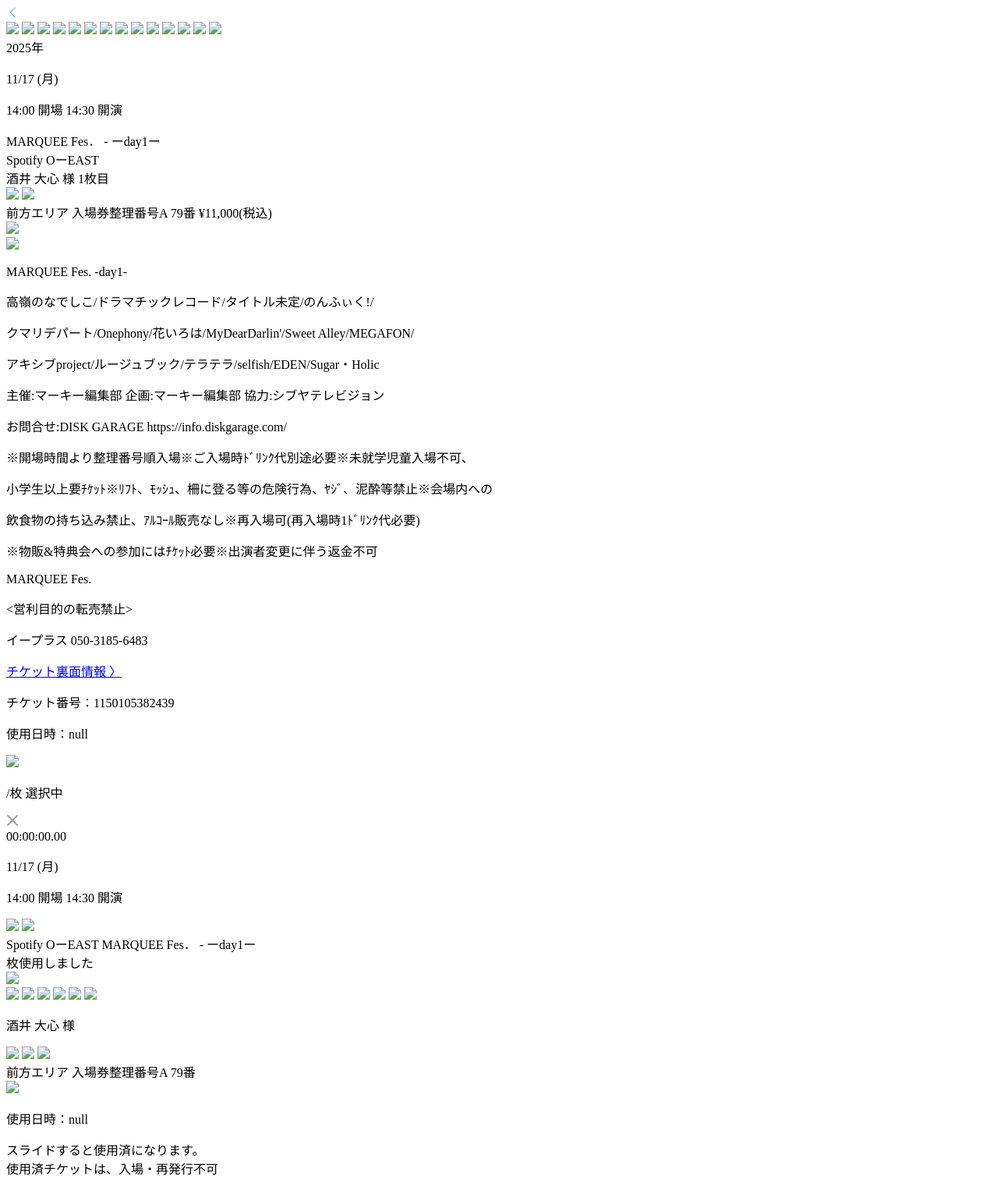
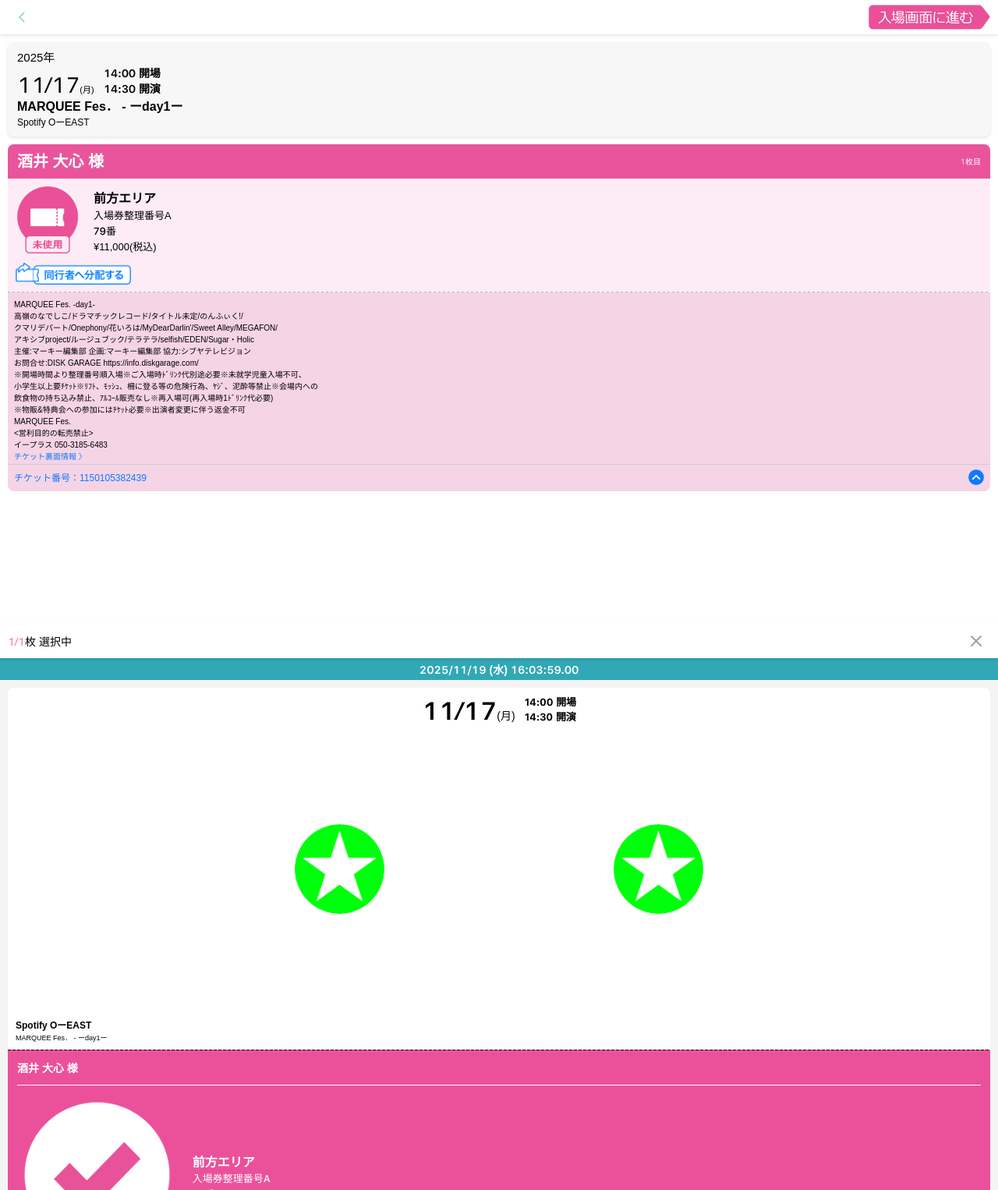
Before and after one commit to 47mirage/epulse, a plain HTML site: page index.html in a window 1280 px wide. Shown: the whole page at 78% size. After the commit the page ends 800 px from the top, so only its background shows below. Drawn offline with Linux system fonts and the light colour scheme; the site is published under a folder, as on GitHub Pages, so addresses that start at the root find nothing.

Commit message:
Update index.html

```diff
--- a/index.html
+++ b/index.html
@@ -5,8 +5,8 @@
   <meta charset="UTF-8">
   <meta name="robots" content="none">
   <meta name="viewport" content="width=device-width, initial-scale=1.0, maximum-scale=1.0, user-scalable=no">
-  <link rel="stylesheet" href="/static/mogiri.css">
-  <link rel="stylesheet" href="/static/style.css">
+  <link rel="stylesheet" href="./static/mogiri.css">
+  <link rel="stylesheet" href="./static/style.css">
 
   <!-- iOS対応 -->
   <meta name="apple-mobile-web-app-capable" content="yes">
@@ -15,17 +15,17 @@
 
   <!-- manifestの読み込み -->
   <link rel="manifest" href="./manifest.json">
-  <link rel="apple-touch-icon" href="/static/icon/apple-touch-icon.png">
-  <link rel="icon" type="image/png" sizes="32x32" href="/static/icon/favicon-32x32.png">
-  <link rel="icon" type="image/png" sizes="16x16" href="/static/icon/favicon-16x16.png">
-  <link rel="shortcut icon" href="/static/icon/favicon.ico">
+  <link rel="apple-touch-icon" href="./static/icon/apple-touch-icon.png">
+  <link rel="icon" type="image/png" sizes="32x32" href="./static/icon/favicon-32x32.png">
+  <link rel="icon" type="image/png" sizes="16x16" href="./static/icon/favicon-16x16.png">
+  <link rel="shortcut icon" href="./static/icon/favicon.ico">
   <meta name="theme-color" content="#ffffff">
 
-  <script src="/static/script.js" defer></script>
+  <script src="./static/script.js" defer></script>
 
   <script>
     if ('serviceWorker' in navigator) {
-      navigator.serviceWorker.register('/static/service-worker.js')
+      navigator.serviceWorker.register('./sw.js')
         .then(reg => console.log('SW registered:', reg))
         .catch(err => console.error('SW registration failed:', err));
     }
@@ -41,20 +41,20 @@
         </svg>
       </div>
       <div class="enter" onclick="showPage2()">
-        <img src="/static/image/edsdk_btn_goto_gatepass_01.png" class="frames" data-fid="1" />
-        <img src="/static/image/edsdk_btn_goto_gatepass_02.png" class="frames" data-fid="2" />
-        <img src="/static/image/edsdk_btn_goto_gatepass_03.png" class="frames" data-fid="3" />
-        <img src="/static/image/edsdk_btn_goto_gatepass_04.png" class="frames" data-fid="4" />
-        <img src="/static/image/edsdk_btn_goto_gatepass_05.png" class="frames" data-fid="5" />
-        <img src="/static/image/edsdk_btn_goto_gatepass_06.png" class="frames" data-fid="6" />
-        <img src="/static/image/edsdk_btn_goto_gatepass_07.png" class="frames" data-fid="7" />
-        <img src="/static/image/edsdk_btn_goto_gatepass_08.png" class="frames" data-fid="8" />
-        <img src="/static/image/edsdk_btn_goto_gatepass_09.png" class="frames" data-fid="9" />
-        <img src="/static/image/edsdk_btn_goto_gatepass_10.png" class="frames" data-fid="10" />
-        <img src="/static/image/edsdk_btn_goto_gatepass_11.png" class="frames" data-fid="11" />
-        <img src="/static/image/edsdk_btn_goto_gatepass_12.png" class="frames" data-fid="12" />
-        <img src="/static/image/edsdk_btn_goto_gatepass_13.png" class="frames" data-fid="13" />
-        <img src="/static/image/edsdk_btn_goto_gatepass_14.png" class="frames" data-fid="14" />
+        <img src="./static/image/edsdk_btn_goto_gatepass_01.png" class="frames" data-fid="1" />
+        <img src="./static/image/edsdk_btn_goto_gatepass_02.png" class="frames" data-fid="2" />
+        <img src="./static/image/edsdk_btn_goto_gatepass_03.png" class="frames" data-fid="3" />
+        <img src="./static/image/edsdk_btn_goto_gatepass_04.png" class="frames" data-fid="4" />
+        <img src="./static/image/edsdk_btn_goto_gatepass_05.png" class="frames" data-fid="5" />
+        <img src="./static/image/edsdk_btn_goto_gatepass_06.png" class="frames" data-fid="6" />
+        <img src="./static/image/edsdk_btn_goto_gatepass_07.png" class="frames" data-fid="7" />
+        <img src="./static/image/edsdk_btn_goto_gatepass_08.png" class="frames" data-fid="8" />
+        <img src="./static/image/edsdk_btn_goto_gatepass_09.png" class="frames" data-fid="9" />
+        <img src="./static/image/edsdk_btn_goto_gatepass_10.png" class="frames" data-fid="10" />
+        <img src="./static/image/edsdk_btn_goto_gatepass_11.png" class="frames" data-fid="11" />
+        <img src="./static/image/edsdk_btn_goto_gatepass_12.png" class="frames" data-fid="12" />
+        <img src="./static/image/edsdk_btn_goto_gatepass_13.png" class="frames" data-fid="13" />
+        <img src="./static/image/edsdk_btn_goto_gatepass_14.png" class="frames" data-fid="14" />
       </div>
     </div>
     <div class="main">
@@ -104,8 +104,8 @@
           <div class="ticket-main dashed-bottom">
             <div class="ticket-info">
               <div class="status">
-                <img src="/static/image/edsdk_v3_icon_ticket_unused.png" class="ticket-unused-icon icon icon-unused">
-                <img src="/static/image/edsdk_v3_icon_ticket_gatepass.png" class="ticket-used-icon icon icon-used">
+                <img src="./static/image/edsdk_v3_icon_ticket_unused.png" class="ticket-unused-icon icon icon-unused">
+                <img src="./static/image/edsdk_v3_icon_ticket_gatepass.png" class="ticket-used-icon icon icon-used">
               </div>
               <div class="info-list">
                 <span class="name">前方エリア</span>
@@ -114,12 +114,12 @@
                 <span class="price">¥11,000(税込)</span>
               </div>
               <div class="used-stamp">
-                <img src="/static/image/edsdk_v3_st_ticket_used_stamp.png" class="icon">
+                <img src="./static/image/edsdk_v3_st_ticket_used_stamp.png" class="icon">
               </div>
             </div>
             <div class="transfer">
               <div class="button">
-                <img src="/static/image/edsdk_ic_distribution_button.png" class="icon">
+                <img src="./static/image/edsdk_ic_distribution_button.png" class="icon">
               </div>
             </div>
           </div>
@@ -165,7 +165,7 @@
             </div>
           </div>
           <div class="arrow-button">
-            <img src="/static/image/edsdk_v3_icon_arrow_up.png" class="icon">
+            <img src="./static/image/edsdk_v3_icon_arrow_up.png" class="icon">
           </div>
         </div>
       </section>
@@ -215,8 +215,8 @@
             </div>
 
             <div class="mogiri-card-touch">
-              <img src="/static/image/edsdk_v3_icon_gate_star.png" class="mogiri-card-touch-image">
-              <img src="/static/image/edsdk_v3_icon_gate_star.png" class="mogiri-card-touch-image">
+              <img src="./static/image/edsdk_v3_icon_gate_star.png" class="mogiri-card-touch-image">
+              <img src="./static/image/edsdk_v3_icon_gate_star.png" class="mogiri-card-touch-image">
             </div>
             <div class="mogiri-title-venue">
               <!-- <span class="mogiri-title-text">MARQUEE Fes． - ーday1ー</span>
@@ -234,15 +234,15 @@
           <div class="mogiri-card-content" id="mogiri-swiper">
             <div class="mogiri-card-foreground" id="mogiri-foreground">
               <div class="mogiri-card-foreground-gate">
-                <img src="/static/image/edsdk_v3_icon_gate.png" class="mogiri-card-foreground-image">
+                <img src="./static/image/edsdk_v3_icon_gate.png" class="mogiri-card-foreground-image">
               </div>
               <div class="mogiri-card-foreground-gate-animation">
-                <img src="/static/image/edsdk_v3_anim_gate_01.png" class="gate-frame frame1">
-                <img src="/static/image/edsdk_v3_anim_gate_02.png" class="gate-frame frame2">
-                <img src="/static/image/edsdk_v3_anim_gate_03.png" class="gate-frame frame3">
-                <img src="/static/image/edsdk_v3_anim_gate_04.png" class="gate-frame frame4">
-                <img src="/static/image/edsdk_v3_anim_gate_05.png" class="gate-frame frame5">
-                <img src="/static/image/edsdk_v3_anim_gate_06.png" class="gate-frame frame6">
+                <img src="./static/image/edsdk_v3_anim_gate_01.png" class="gate-frame frame1">
+                <img src="./static/image/edsdk_v3_anim_gate_02.png" class="gate-frame frame2">
+                <img src="./static/image/edsdk_v3_anim_gate_03.png" class="gate-frame frame3">
+                <img src="./static/image/edsdk_v3_anim_gate_04.png" class="gate-frame frame4">
+                <img src="./static/image/edsdk_v3_anim_gate_05.png" class="gate-frame frame5">
+                <img src="./static/image/edsdk_v3_anim_gate_06.png" class="gate-frame frame6">
               </div>
             </div>
           </div>
@@ -258,9 +258,9 @@
             <div class="select-ticket-main">
               <div class="select-ticket-info">
                 <div class="select-ticket-icon">
-                  <img src="/static/image/edsdk_v3_icon_ticket_selected.png" class="select-ticket-icon-selected">
-                  <img src="/static/image/edsdk_v3_icon_ticket_unselected.png" class="select-ticket-icon-unselected"></img>
-                  <img src="/static/image/edsdk_v3_icon_ticket_gatepass.png" class="select-ticket-icon-used"></img>
+                  <img src="./static/image/edsdk_v3_icon_ticket_selected.png" class="select-ticket-icon-selected">
+                  <img src="./static/image/edsdk_v3_icon_ticket_unselected.png" class="select-ticket-icon-unselected"></img>
+                  <img src="./static/image/edsdk_v3_icon_ticket_gatepass.png" class="select-ticket-icon-used"></img>
                 </div>
                 <div class="select-ticket-info-list number">
                   <span class="select-ticket-name">前方エリア</span>
@@ -268,7 +268,7 @@
                   <span class="select-ticket-reference-number "><span class="number">79</span>番</span>
                 </div>
                 <div class="select-ticket-used">
-                  <img src="/static/image/edsdk_v3_st_ticket_used_stamp.png" class="select-ticket-used-stamp">
+                  <img src="./static/image/edsdk_v3_st_ticket_used_stamp.png" class="select-ticket-used-stamp">
                 </div>
               </div>
               <p class="select-ticket-used-date">使用日時：<span class="used-timestamp number">null</span></p>
```
